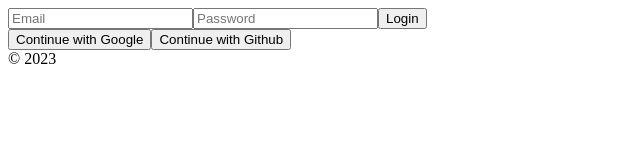
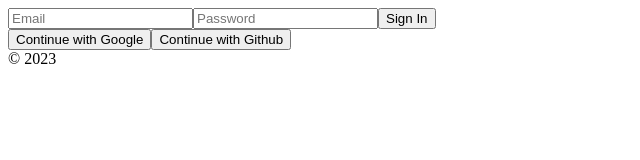
Before and after one commit to libertyfromthinking/twitter_with_firebase, a React (Create React App) app: page / in a window 1280 px wide. Shown: the top 160 px of the page, without its empty margins (0-640 px from the left). Built offline with nearby package versions, Linux system fonts and the light colour scheme.

Commit message:
회원가입 또는 로그인 기능

```diff
--- a/src/routes/Auth.js
+++ b/src/routes/Auth.js
@@ -1,25 +1,32 @@
 import React, { useState } from 'react';
+import { createUserWithEmailAndPassword, signInWithEmailAndPassword } from 'firebase/auth';
+import { authService as auth} from 'fbase';
 
 const Auth = () => {
   const [email, setEmail] = useState('');
   const [password, setPassword] = useState('');
+  const [newAccount, setNewAccount] = useState(false);
 
   const onChange = (event) => {
-    const {target:{value, name}} = event;
-    // const {value, name} = target;
+    const { target : { value, name } } = event;
 
-    if(name=='email'){
+    if(name==='email'){
       setEmail(value);
       console.log(value);
     }else{
       setPassword(value);
       console.log(value);
     }
-
   }
 
-  const onSubmit = (event) => {
+  const onSubmit = async (event) => {
     event.preventDefault();
+    try {
+      const data = newAccount ? await createUserWithEmailAndPassword(auth, email, password) : await signInWithEmailAndPassword(auth, email, password);
+      console.log(`데이타 :${data}`);
+    } catch(error) {
+      console.log(`에라 : ${error}`);
+    }
   }
 
   return (
@@ -27,7 +34,7 @@ const Auth = () => {
       <form onSubmit={onSubmit}>
         <input type='text' placeholder='Email' name='email' value={email} onChange={onChange} required/>
         <input type='password' placeholder='Password' name='password' value={password} onChange={onChange} required/>
-        <input type='submit' value='Login' />
+        <input type='submit' value={newAccount ? 'Sign Up' : 'Sign In'} />
       </form>
       <div>
         <button>Continue with Google</button>
```
